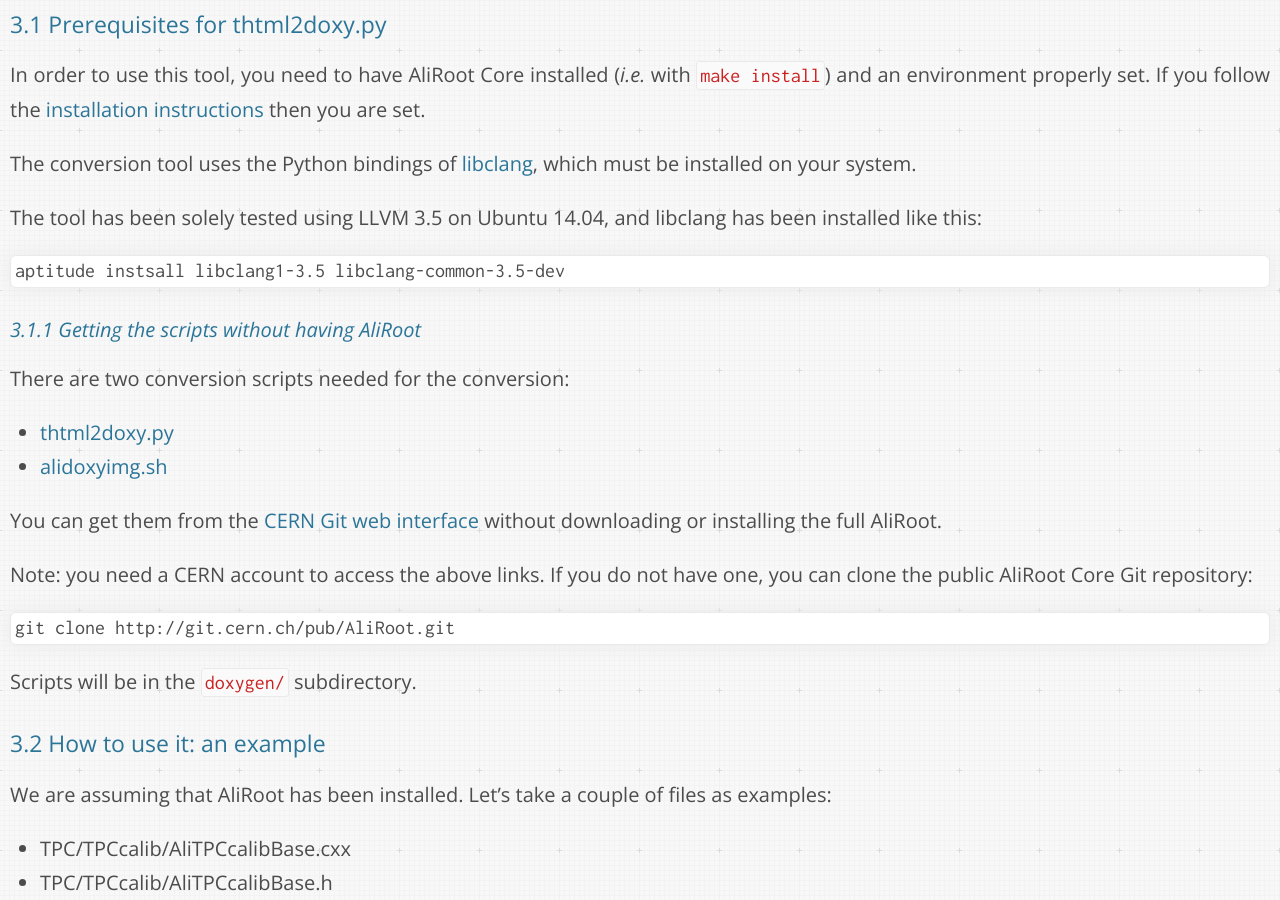
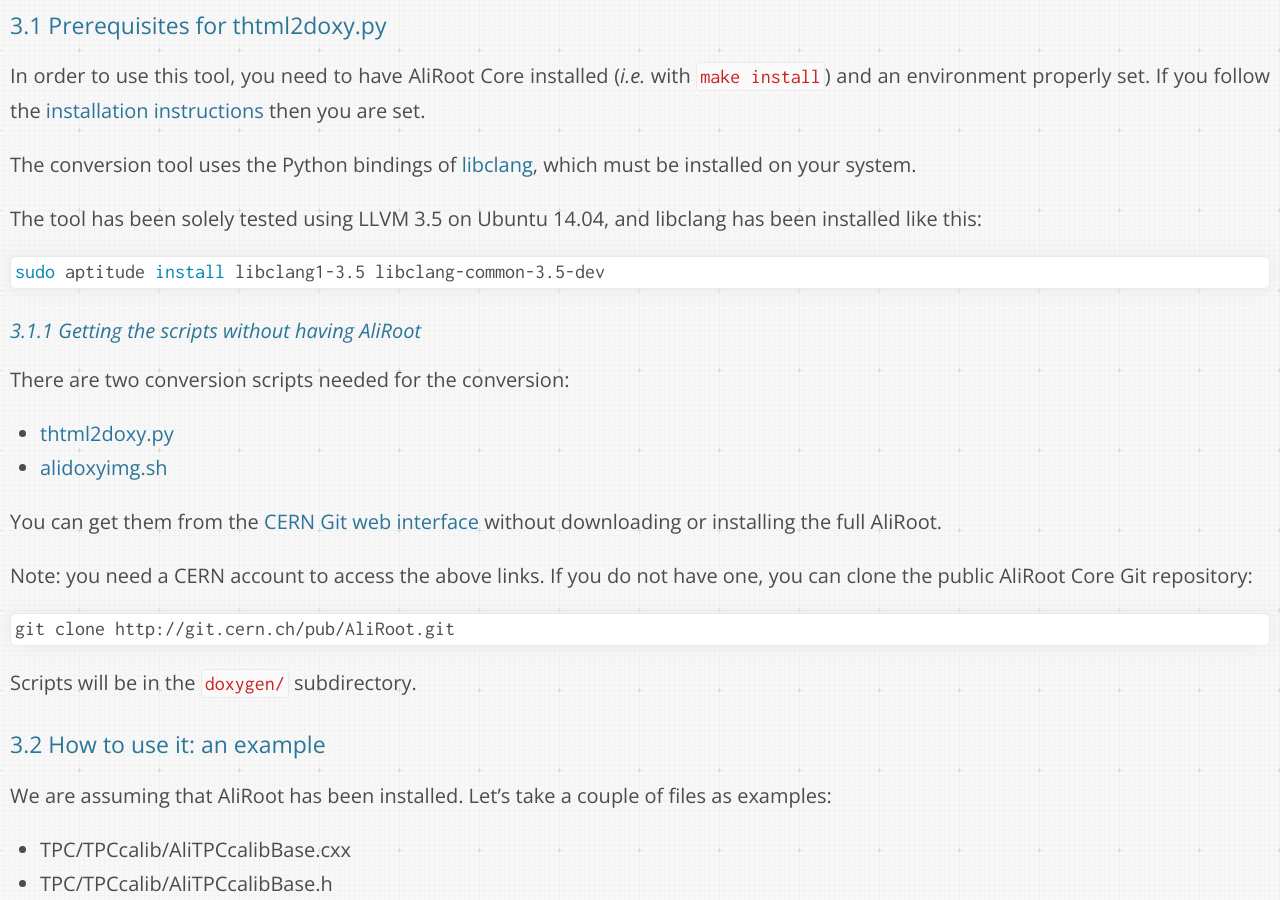
Before and after one commit to dberzano/dberzano.github.io, a Jekyll site: the page built from alice/doxygen/index.md, in a window 1280 px wide and 900 px high, scrolled down 9470 px. Built offline with Jekyll 4.4.1, drawn with Linux system fonts in a browser that asks for light colours; Markdown is read by kramdown in place of the engine named in the settings; some of the changed text lies outside the part shown.

Commit message:
AliDoxy: fixed typo and added sudo

````diff
--- a/alice/doxygen/index.md
+++ b/alice/doxygen/index.md
@@ -366,10 +366,10 @@
 On Ubuntu/Debian:
 
 ```bash
-aptitude install doxygen graphviz
+sudo aptitude install doxygen graphviz
 ```
 
-On OS X with Homebrew:
+On OS X with Homebrew (no `sudo` here):
 
 ```bash
 brew install doxygen graphviz
@@ -440,7 +440,7 @@
 been installed like this:
 
 ```bash
-aptitude instsall libclang1-3.5 libclang-common-3.5-dev
+sudo aptitude install libclang1-3.5 libclang-common-3.5-dev
 ```
 
 
````
